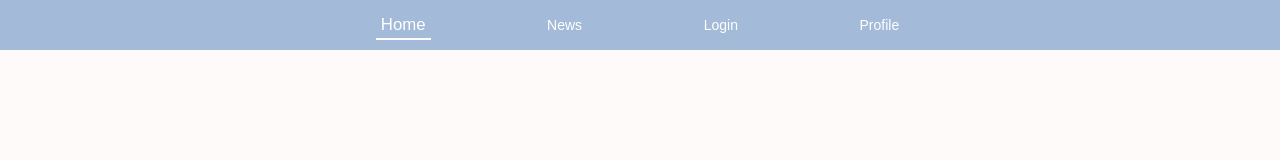
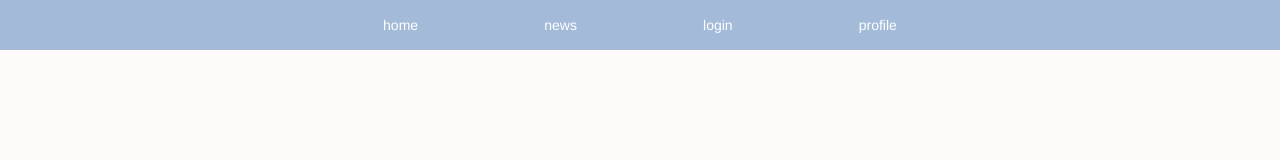
Before and after one commit to IgorokNerovnyi1980/test-west-solutions, a React (Create React App) app: page /#/ in a window 1280 px wide. Shown: the top 160 px of the page. Built offline with nearby package versions, Linux system fonts and the light colour scheme.

Commit message:
fix styles in navBar

```diff
--- a/src/components/NavBar.jsx
+++ b/src/components/NavBar.jsx
@@ -10,9 +10,12 @@ const Wrapper = styled.div `
 `;
 
 const Tab = styled.button `
+
+`;
+
+const WrapLink = styled(Link)`
     position:relative;
-    outline:none;
-    border:none;
+    text-decoration: none;
     background:none;
     padding:10px 5px;
     color:white;
@@ -44,7 +47,7 @@ const Tab = styled.button `
 
 const DP = {
     titles: [
-        'Home', 'News', 'Login', 'Profile'
+        'home', 'news', 'login', 'profile'
     ],
     fnAlert: name => {
         alert(name)
@@ -62,15 +65,14 @@ const NavBar = ({
             {
                 titles && titles.map(
                     name => (
-                        <Link to={`/${name}`}>
-                    <Tab
-                        key={name}
-                        active={name === activeName}
-                        // disable={name==='profile'}
+                        <WrapLink
+                            key={name}
+                            to={`/${name}`}
+                            active={name === activeName}
+                            // disable={name==='profile'}
                         >
                             {name}
-                    </Tab>
-                    </Link>
+                    </WrapLink>
                         )
                 )
             }
```
